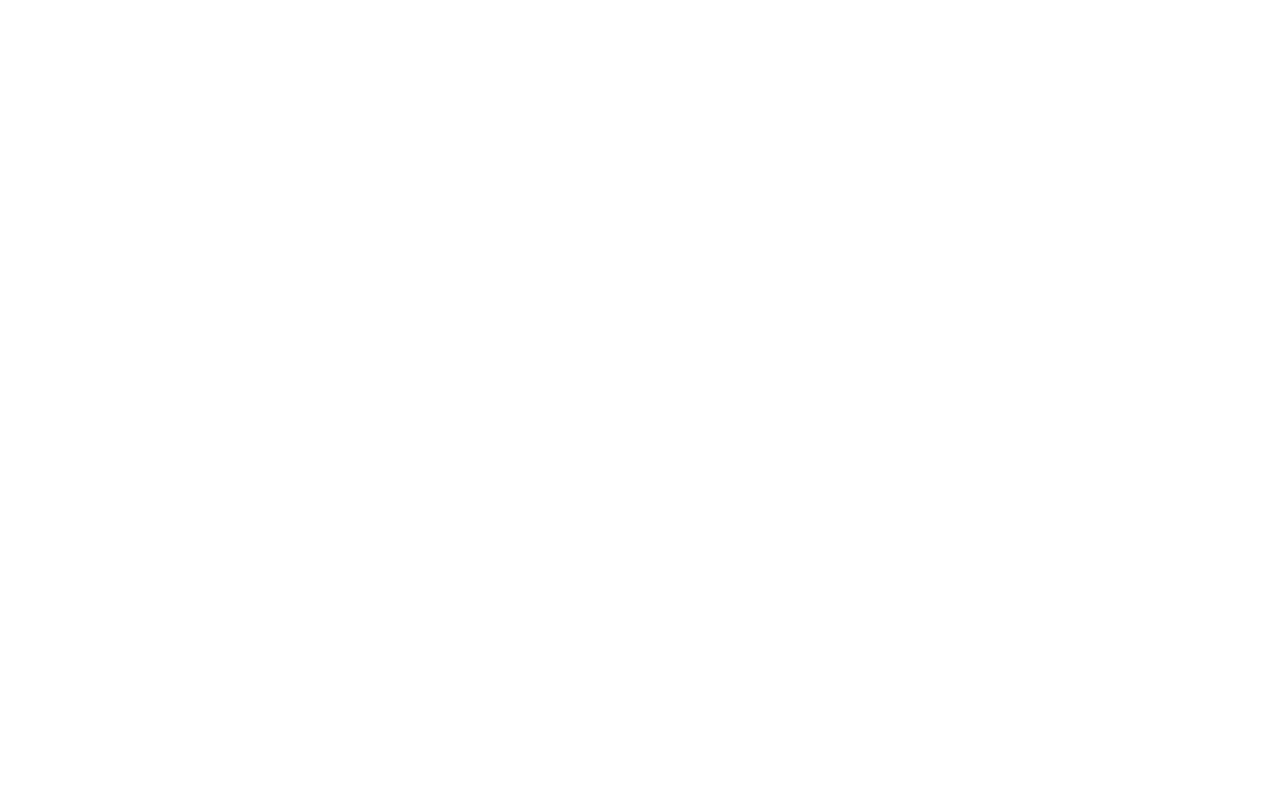
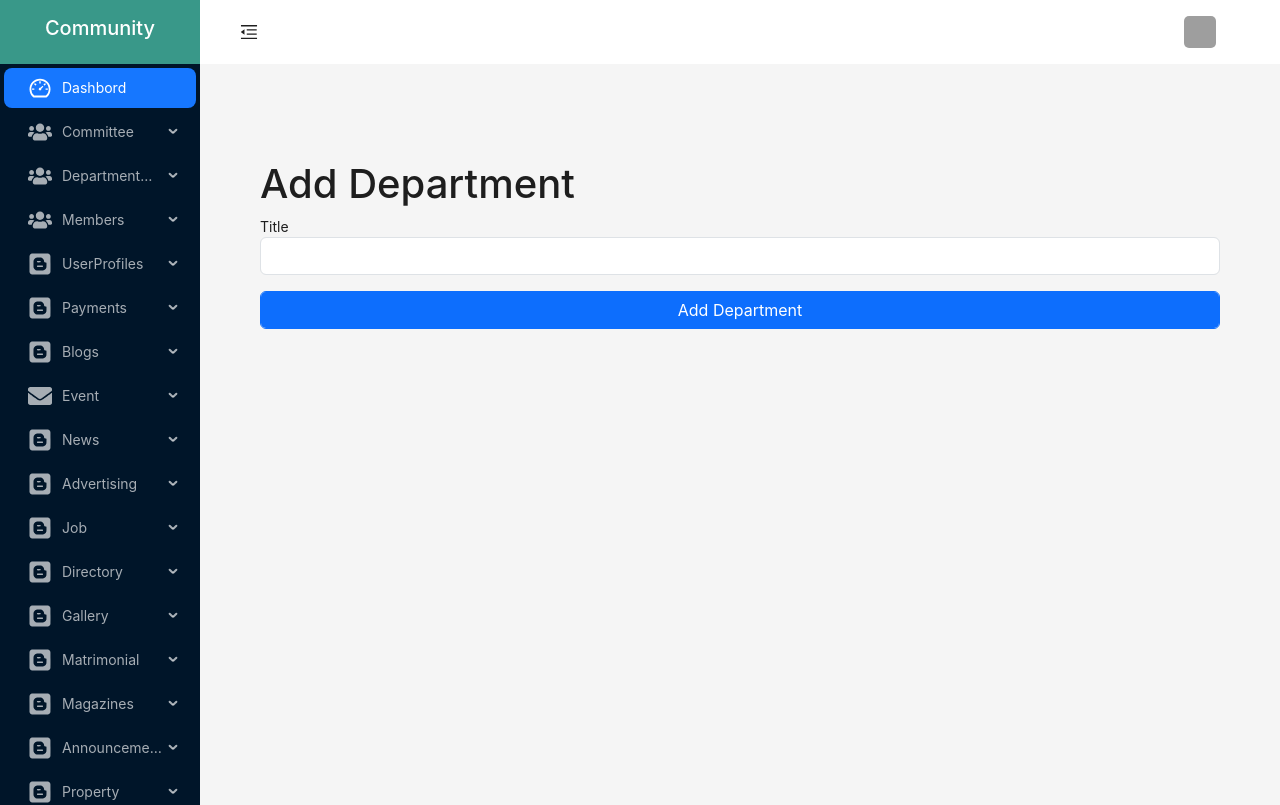
Before and after one commit to vinod4848/admin_panel_community, a React (Create React App) app: page /admin/DepartmentCategory in a window 1280 px wide. Before the commit this address had no page. Shown: the top 805 px of the page. Built offline with nearby package versions, Linux system fonts and the light colour scheme; grey boxes are pictures that could not be loaded.

Commit message:
add deparment cotegory

```diff
--- a/src/App.js
+++ b/src/App.js
@@ -72,6 +72,8 @@
 import ContactInfoList from "./pages/ContcatInfoList";
 import AddAboutUs from "./pages/AddAboutUs";
 import AboutUsList from "./pages/AboutUsList";
+import DepartmentCategoryList from "./pages/DepartmentCategoryList";
+import AddDepartmentCategory from "./pages/AddDepartmentCategory";
 
 function App() {
   return (
@@ -185,6 +187,8 @@
           <Route path="ContcatInfo-List" element={<ContactInfoList />} />
           <Route path="AboutUs-List" element={<AboutUsList />} />
           <Route path="AboutUs" element={<AddAboutUs />} />
+          <Route path="DepartmentCategory-List" element={<DepartmentCategoryList />} />
+          <Route path="DepartmentCategory" element={<AddDepartmentCategory />} />
         </Route>
       </Routes>
     </Router>
--- a/src/components/MainLayout.js
+++ b/src/components/MainLayout.js
@@ -66,12 +66,24 @@
                 {
                   key: "Committee",
                   icon: <FaUsers className="fs-4" />,
-                  label: "Committee",
+                  label: "Add Committee",
                 },
                 {
                   key: "Committee-List",
                   icon: <ImBlog className="fs-4" />,
                   label: "Committee List",
+                },
+              ],
+            },
+            {
+              key: "DepartmentCategory",
+              icon: <FaUsers className="fs-4" />,
+              label: "DepartmentCategory",
+              children: [
+                {
+                  key: "DepartmentCategory-List",
+                  icon: <ImBlog className="fs-4" />,
+                  label: "DepartmentCategory List",
                 },
               ],
             },
--- a/src/pages/AddCommittee.js
+++ b/src/pages/AddCommittee.js
@@ -1,4 +1,4 @@
-import React, { useState, useCallback } from "react";
+import React, { useState, useEffect, useCallback } from "react";
 import axios from "axios";
 import { useNavigate } from "react-router-dom";
 import { toast } from "react-toastify";
@@ -6,6 +6,7 @@
 
 const AddCommittee = () => {
   const navigate = useNavigate();
+  const [departments, setDepartments] = useState([]);
   const [manualData, setManualData] = useState({
     name: "",
     phone: "",
@@ -16,6 +17,24 @@
     education: "",
     profileImage: null,
   });
+
+  useEffect(() => {
+    const fetchDepartments = async () => {
+      try {
+        const response = await axios.get(`${base_url}department`);
+        if (response.status === 200) {
+          setDepartments(response.data);
+        } else {
+          toast.error("Failed to load departments.");
+        }
+      } catch (error) {
+        console.error("Error fetching departments:", error);
+        toast.error("Error fetching departments. Please try again.");
+      }
+    };
+
+    fetchDepartments();
+  }, []);
 
   const handleManualChange = useCallback((e) => {
     const { name, value, type, files } = e.target;
@@ -101,13 +120,19 @@
             label: "Gender",
             name: "gender",
             type: "select",
-            options: ["Male", "Female"],
+            options: [
+              { label: "Male", value: "Male" },
+              { label: "Female", value: "Female" },
+            ],
           },
           {
             label: "Department",
             name: "department",
             type: "select",
-            options: ["Work Committee", "Board of trustees"],
+            options: departments.map((dept) => ({
+              label: dept.title,
+
+            })),
           },
           { label: "Position", name: "position", type: "text" },
           { label: "Email", name: "email", type: "email" },
@@ -127,8 +152,8 @@
               >
                 <option value="">Select {label}</option>
                 {options.map((option) => (
-                  <option key={option} value={option}>
-                    {option}
+                  <option key={option.value} value={option.value}>
+                    {option.label}
                   </option>
                 ))}
               </select>
--- /dev/null
+++ b/src/pages/AddDepartmentCategory.js
@@ -0,0 +1,77 @@
+import React, { useState, useCallback } from "react";
+import axios from "axios";
+import { useNavigate } from "react-router-dom";
+import { toast } from "react-toastify";
+import { base_url } from "../utils/base_url";
+
+const AddDepartmentCategory = () => {
+  const navigate = useNavigate();
+  const [departmentData, setDepartmentData] = useState({
+    title: "",
+  });
+
+  const handleChange = useCallback((e) => {
+    const { name, value } = e.target;
+    setDepartmentData((prevData) => ({
+      ...prevData,
+      [name]: value,
+    }));
+  }, []);
+
+  const handleSubmit = useCallback(
+    async (e) => {
+      e.preventDefault();
+
+      const { title } = departmentData;
+
+      if (!title) {
+        toast.error("Please fill in the title.");
+        return;
+      }
+
+      try {
+        const response = await axios.post(`${base_url}department`, {
+          title,
+        });
+
+        if (response.status === 201) {
+          toast.success("Department added successfully!");
+          navigate("/admin/DepartmentCategory-List");
+        } else {
+          toast.error("Error adding department. Please try again.");
+        }
+      } catch (error) {
+        console.error("Error adding department:", error);
+        toast.error("Error adding department. Please try again.");
+      }
+    },
+    [departmentData, navigate]
+  );
+
+  return (
+    <div className="container mt-5">
+      <h1>Add Department</h1>
+      <form onSubmit={handleSubmit}>
+        <div className="mb-3">
+          <label htmlFor="title">Title</label>
+          <input
+            type="text"
+            id="title"
+            name="title"
+            className="form-control"
+            value={departmentData.title}
+            onChange={handleChange}
+            required
+          />
+        </div>
+        <div className="mb-3">
+          <button type="submit" className="btn btn-primary form-control">
+            Add Department
+          </button>
+        </div>
+      </form>
+    </div>
+  );
+};
+
+export default AddDepartmentCategory;
--- /dev/null
+++ b/src/pages/DepartmentCategoryList.js
@@ -0,0 +1,79 @@
+import React, { useState, useEffect } from "react";
+import axios from "axios";
+import { useNavigate } from "react-router-dom";
+import { base_url } from "../utils/base_url";
+
+const DepartmentCategoryList = () => {
+  const [contactList, setContactList] = useState([]);
+  const [loading, setLoading] = useState(true);
+  const [error, setError] = useState(null);
+  const navigate = useNavigate();
+
+  useEffect(() => {
+    const fetchContactInfo = async () => {
+      try {
+        const response = await axios.get(`${base_url}department`);
+        setContactList(response.data);
+      } catch (error) {
+        setError("Error fetching Department info.");
+        console.error("Error fetching Department info:", error);
+      } finally {
+        setLoading(false);
+      }
+    };
+
+    fetchContactInfo();
+  }, []);
+
+  const handleDelete = async (id) => {
+    if (window.confirm("Are you sure you want to delete this Department?")) {
+      try {
+        await axios.delete(`${base_url}department/${id}`);
+        setContactList(
+          contactList.filter((Department) => Department._id !== id)
+        );
+      } catch (error) {
+        setError("Error deleting Department info.");
+        console.error("Error deleting Department info:", error);
+      }
+    }
+  };
+
+  const handleAddContactInfo = () => {
+    navigate("/admin/DepartmentCategory");
+  };
+
+  if (loading) return <div className="loading">Loading...</div>;
+  if (error) return <div className="error">{error}</div>;
+
+  return (
+    <div className="container">
+      <h1>Department Category List</h1>
+      <div className="d-flex justify-content-end">
+        <button className="btn btn-primary mb-3" onClick={handleAddContactInfo}>
+          Add Department Category
+        </button>
+      </div>
+      {contactList.map((Department) => (
+        <div className="card" key={Department._id}>
+          <div className="card-header">
+            {Department.CommitteeName}
+            <button
+              className="btn btn-danger float-end"
+              onClick={() => handleDelete(Department._id)}
+            >
+              Delete
+            </button>
+          </div>
+          <div className="card-body">
+            <p>
+              <strong>Department</strong> {Department.title}
+            </p>
+          </div>
+        </div>
+      ))}
+    </div>
+  );
+};
+
+export default DepartmentCategoryList;
```
